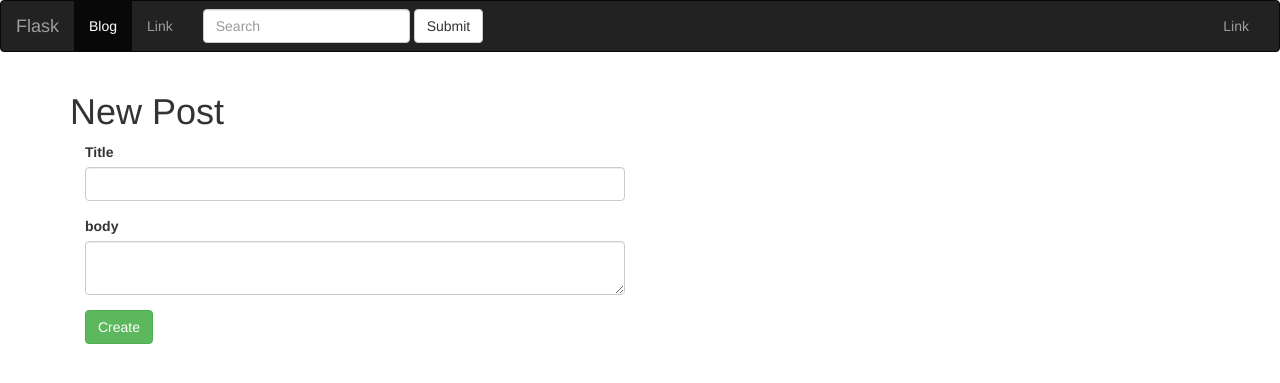
After one commit to koteyevlev/Flask_tutorial_proj, a Flask app: template posts/templates/posts/create_post.html in a window 1280 px wide. The commit adds this page. Shown: the top 383 px of the page. Run offline with Flask 2, Linux system fonts and the light colour scheme; the template is opened without the code that fills it: values that come from a table or form of the project are taken from there, others are empty; parts of the project's set-up code (start-up, migrations or seed data) failed here and were passed over; some libraries are stand-ins or nearby versions.

Commit message:
POST method

```diff
--- /dev/null
+++ b/posts/forms.py
@@ -0,0 +1,6 @@
+from wtforms import Form, StringField, TextAreaField
+
+
+class PostForm(Form):
+    title = StringField("Title")
+    body = TextAreaField("body")
--- /dev/null
+++ b/posts/templates/posts/create_post.html
@@ -0,0 +1,23 @@
+{% extends 'base.html' %}
+
+{% block title %}
+    Create new post
+{% endblock %}
+
+{% block content_title %}
+    New Post
+{% endblock %}
+
+{% block content %}
+    <div class="col-md-6">
+        <form action="{{ url_for('posts.create_post')}}" method="POST">
+            {% for field in form %}
+                <div class="form-group">
+                    {{ field.label(class='control-label') }}
+                    {{ field(class='form-control') }}
+                </div>
+            {% endfor %}
+            <button type="submit" class="btn btn-success">Create</button>
+        </form>
+    </div>
+{% endblock %}
--- a/templates/base.html
+++ b/templates/base.html
@@ -29,9 +29,11 @@
                     <li><a href="#">Link</a></li>
                   </ul>
 
-                  <form class="navbar-form navbar-left">
+                  <form class="navbar-form navbar-left" method="GET">
                     <div class="form-group">
-                      <input type="text" class="form-control" placeholder="Search">
+
+                      <input type="text" class="form-control" placeholder="Search" name="q" value="{{ request.args.get('q', '') }}">
+
                     </div>
                     <button type="submit" class="btn btn-default">Submit</button>
                   </form>
```
Also changed, not shown: posts/blueprint.py (+24 -3 lines).
